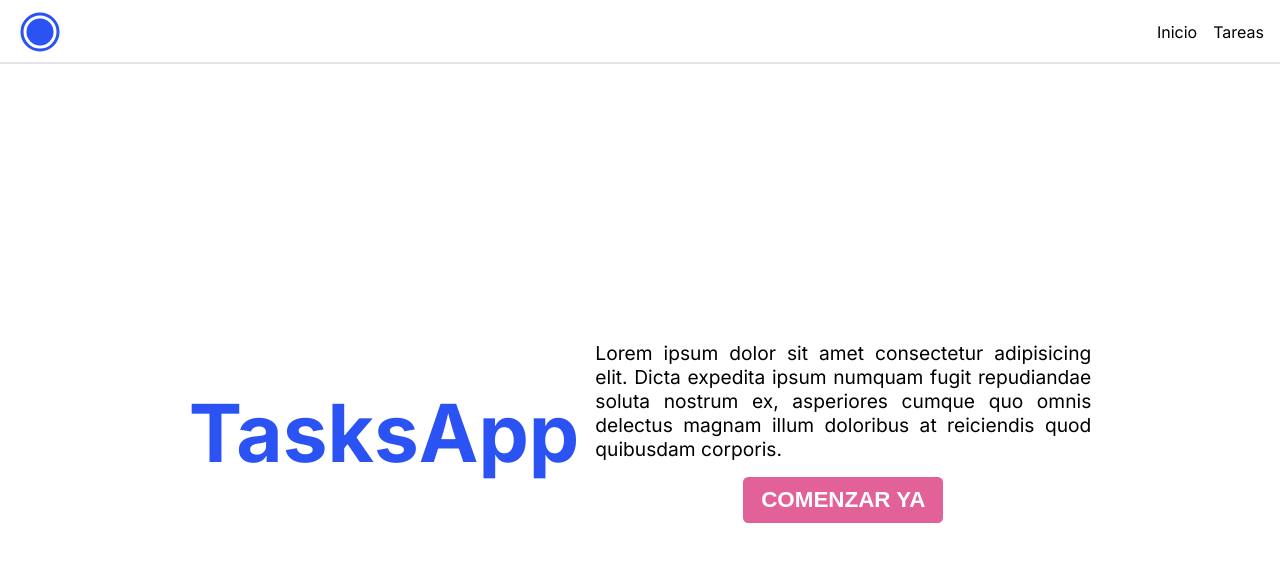
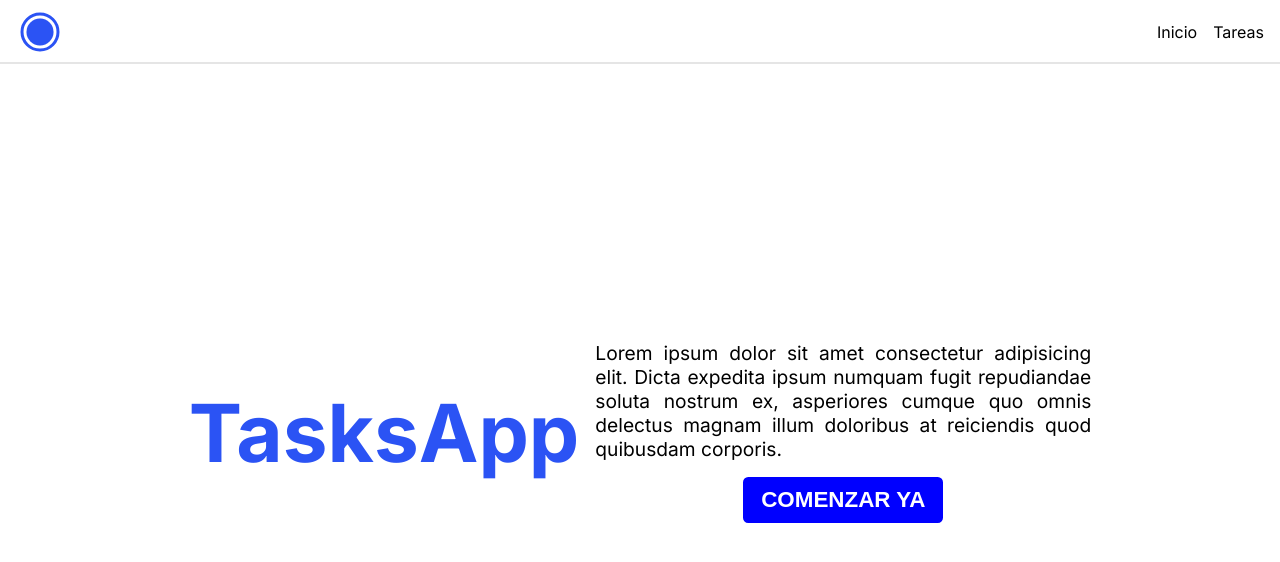
Before and after one commit to Byte21m/Lista-de-tareas, a plain HTML site: page index.html in a window 1280 px wide. In both pictures the pointer is over the button "COMENZAR YA". Drawn offline with nearby package versions, Linux system fonts and the light colour scheme.

Commit message:
Change main-desc-btn active and hover colors to blue
Updated button colors for active and hover states.

```diff
--- a/index.css
+++ b/index.css
@@ -103,14 +103,14 @@ nav {
 }
 
 #main-desc-btn:active {
-    background-color: #e36199;
-    border-color: #e36199;
+    background-color: blue;
+    border-color: blue;
     color: white;
 }
 
 #main-desc-btn:hover {
-    background-color: #e36199;
-    border-color: #e36199;
+    background-color: blue;
+    border-color: blue;
     color: white;
 }
 
```
